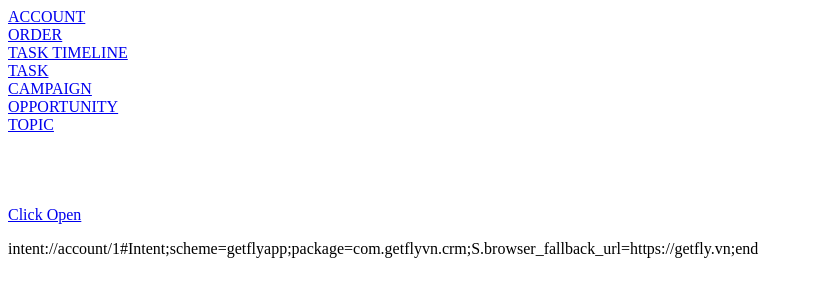
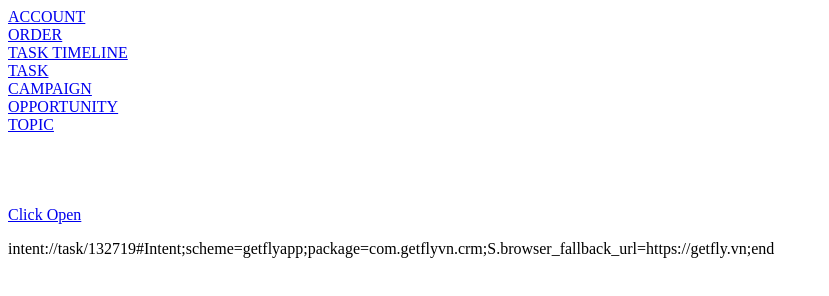
Before and after one commit to nguyendat0410/nguyendat0410.github.io, a plain HTML site: page debug/index.html in a window 1280 px wide. Shown: the whole page, without its empty margins (0-829 px from the left). Drawn offline with Linux system fonts and the light colour scheme.

Commit message:
debug link 5

```diff
--- a/debug/index.html
+++ b/debug/index.html
@@ -16,9 +16,9 @@
 		<a href="https://gtxpro.github.io/app/#/crm/opportunity/detail/1102">OPPORTUNITY</a><br/>
 		<a href="https://gtxpro.github.io/app/#/discussions/topic/16">TOPIC</a><br/>
 		<br/><br/><br/><br/>
-		<a href="intent://getfly/account/1#Intent;scheme=getflyapp;package=com.getflyvn.crm;S.browser_fallback_url=https://getfly.vn;end">Click Open</a>
+		<a href="intent://task/132719#Intent;scheme=getflyapp;package=com.getflyvn.crm;S.browser_fallback_url=https://getfly.vn;end">Click Open</a>
 		<p>
-		intent://account/1#Intent;scheme=getflyapp;package=com.getflyvn.crm;S.browser_fallback_url=https://getfly.vn;end
+		intent://task/132719#Intent;scheme=getflyapp;package=com.getflyvn.crm;S.browser_fallback_url=https://getfly.vn;end
 		</p>
 	</body>
 </html>
```
